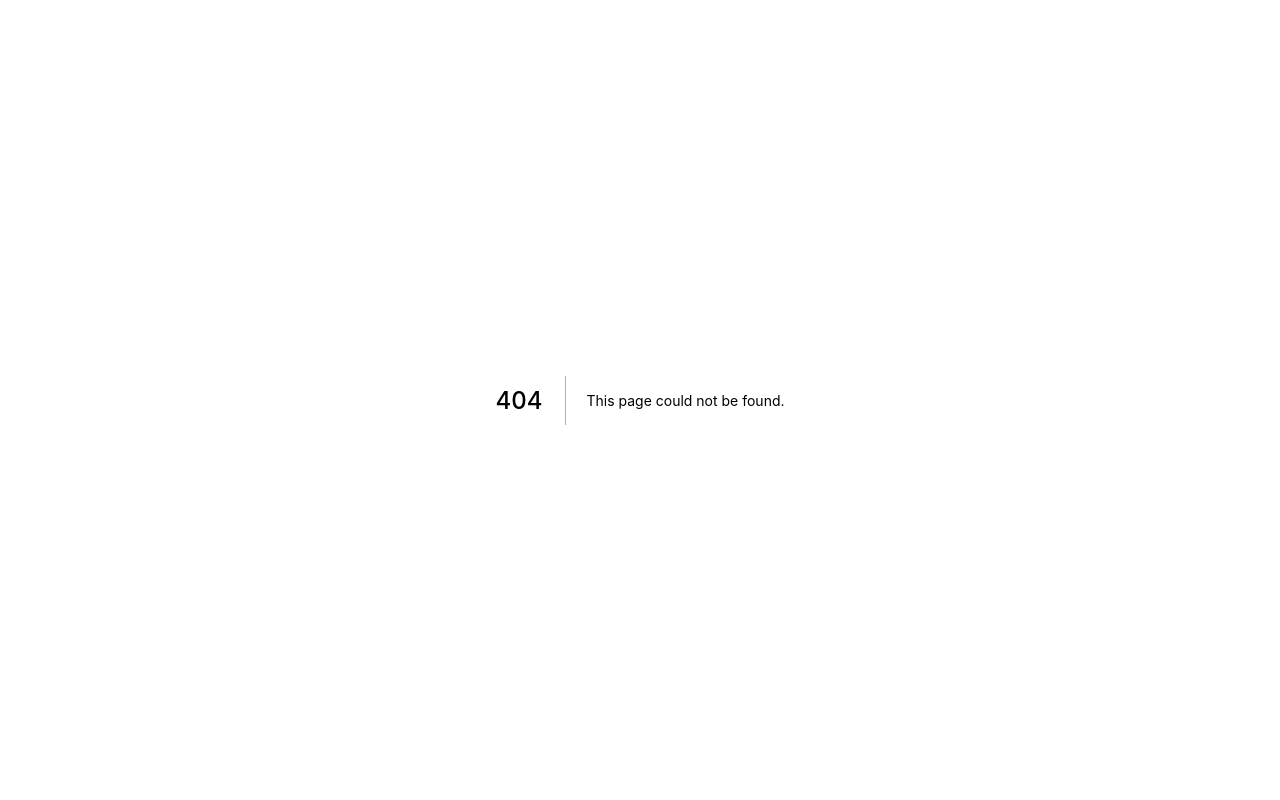
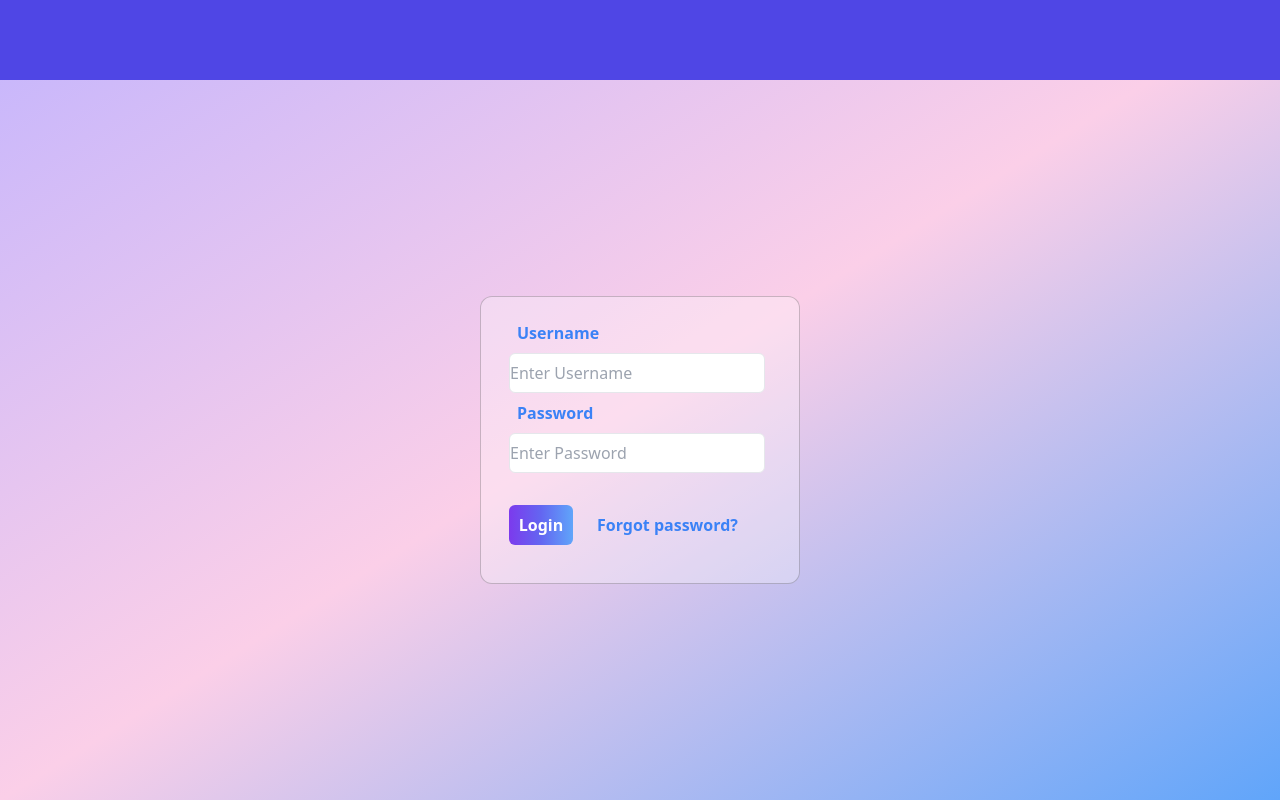
Before and after one commit to 5vedish/Quizlet-Clone, a Next.js app: page /login in a window 1280 px wide. Before the commit this address had no page. Built offline with nearby package versions, Linux system fonts and the light colour scheme.

Commit message:
Created login proto

```diff
--- /dev/null
+++ b/components/logincontainer.tsx
@@ -0,0 +1,29 @@
+import Link from "next/link";
+import NavbarContainer from "./navbar";
+
+export default function LogInContainer({
+    children,
+  }: {
+    children: React.ReactNode
+  }) {
+    return (
+        <div className="flex text-blue-500 bg-white bg-opacity-30 w-80 h-72 m-auto border-black border border-opacity-20 rounded-xl font-semibold">
+            <label className="m-6 ml-9">
+                Username
+                <input className="bg-white m-2 -ml-2 w-64 h-10 border border-gray rounded-md placeholder-gray-400 focus:placeholder-gray-200" placeholder="Enter Username">
+                </input>
+                <label className="m-6 -ml-0">
+                    Password
+                    <input className="bg-white m-2 -ml-2 w-64 h-10 border border-gray rounded-md placeholder-gray-400 focus:placeholder-gray-200" placeholder="Enter Password">
+                    </input>
+                </label>
+                <button className="container bg-gradient-to-r from-purple-600 via-indigo-500 to-blue-400 hover:from-purple-400 hover:via-indigo-400 hover:to-blue-300 rounded-md w-16 h-10 text-center m-6 -ml-2 text-white font-semibold">
+                    Login
+                </button>
+                <Link href="/about">
+                    Forgot password?
+                </Link>
+            </label>
+        </div>
+    )
+}
--- a/components/navbar.tsx
+++ b/components/navbar.tsx
@@ -7,8 +7,8 @@ export default function NavbarContainer({
   children: React.ReactNode
 }) {
   return (
-    <div className="flex w-screen h-20 flex-col items-center justify-items-center">
-      <nav className="flex w-screen h-20 bg-green-500"></nav>
+    <div className="flex w-screen h-screen flex-col items-center justify-items-center bg-gradient-to-br from-purple-300 via-pink-200 to-blue-400">
+      <nav className="flex w-screen h-20 bg-indigo-600"></nav>
       {children}
     </div>
   )
--- /dev/null
+++ b/pages/login.tsx
@@ -0,0 +1,10 @@
+import NavbarContainer from "@components/navbar";
+import LogInContainer from "@components/logincontainer";
+
+export default function LogIn() {
+    return (
+        <NavbarContainer>
+            <LogInContainer></LogInContainer>
+        </NavbarContainer>
+    )
+}
```
